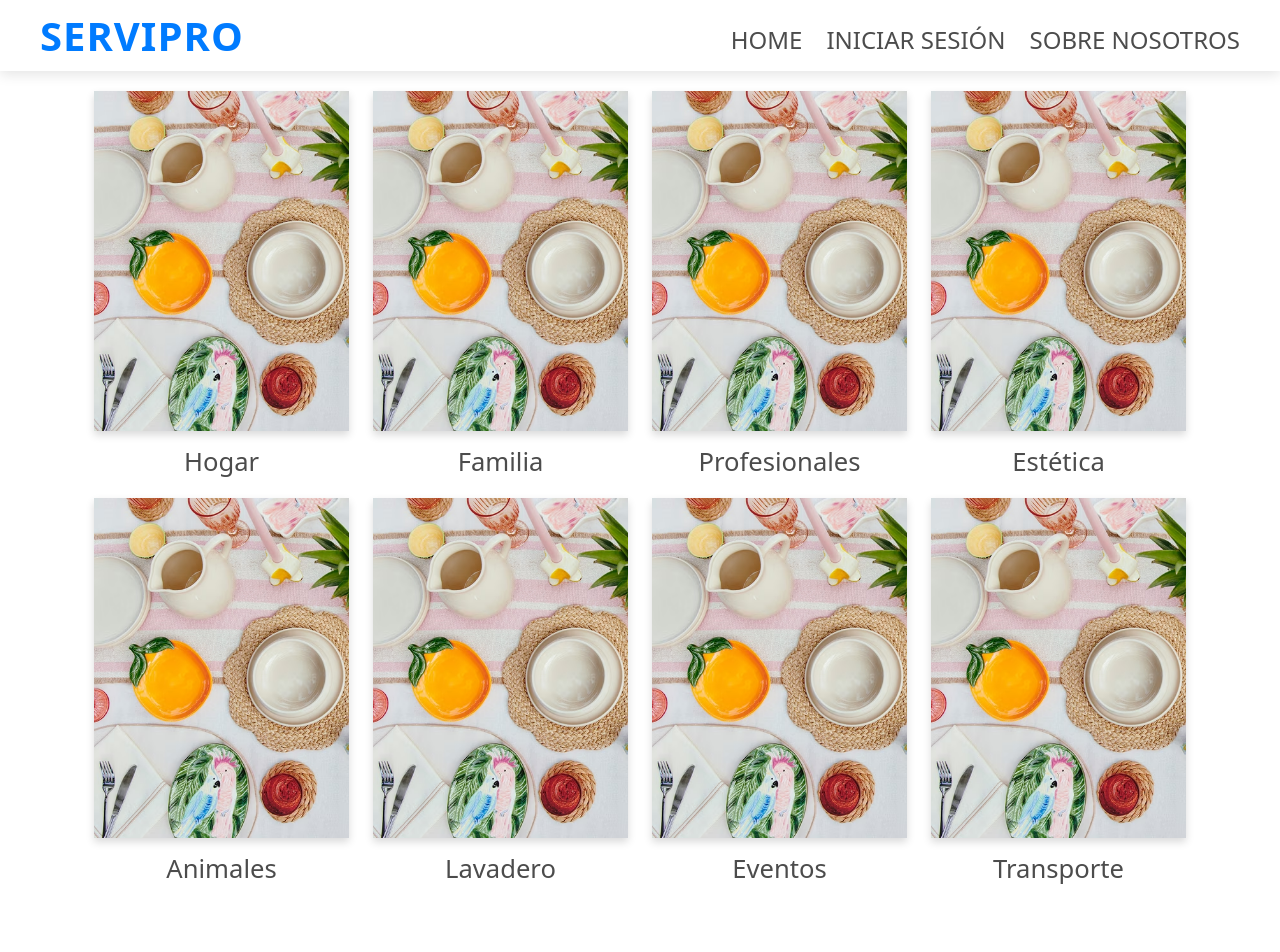
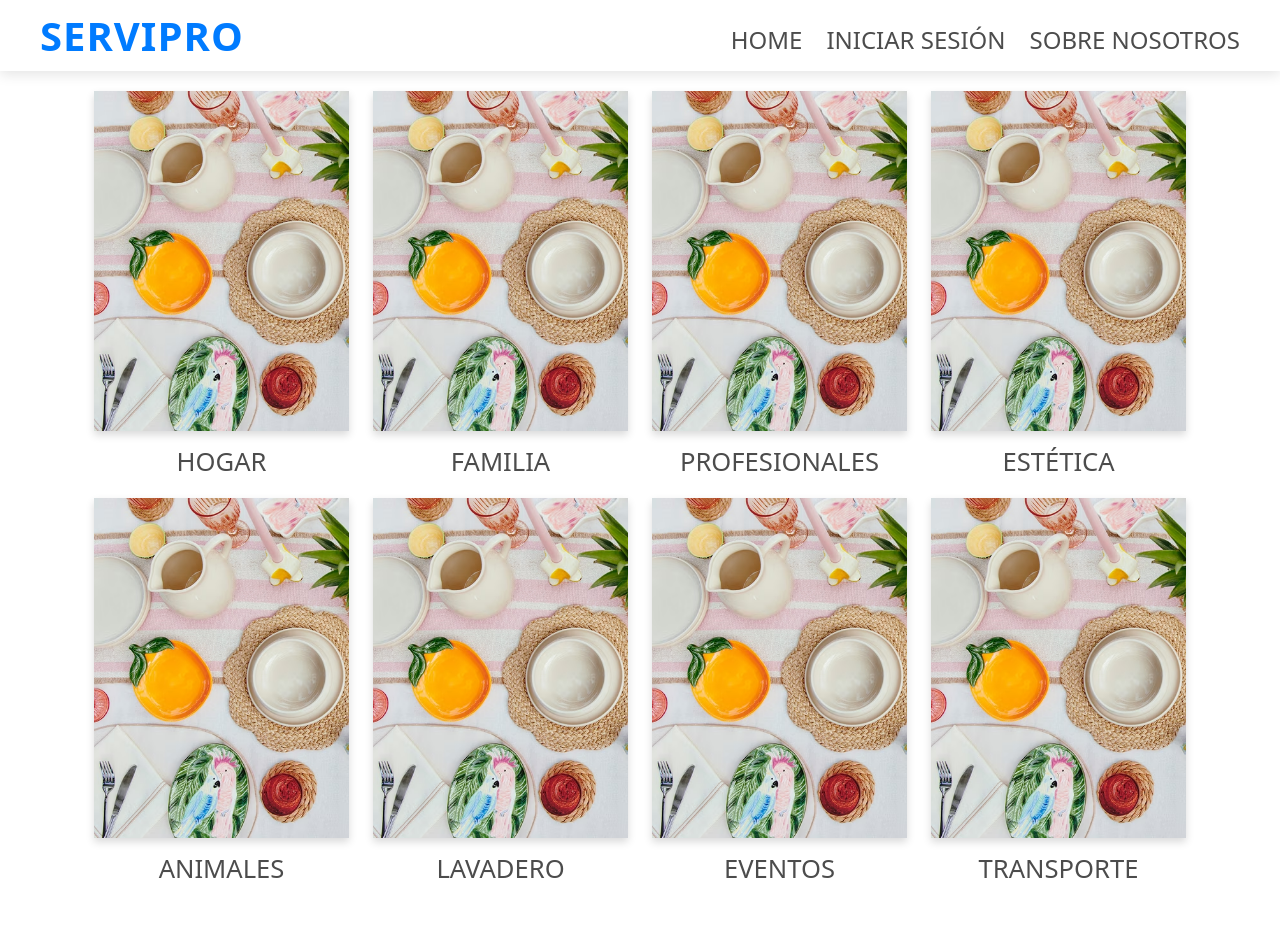
Before and after one commit to JoanSimonutti/App-Servicios-Frontend, a React (Vite) app: page / in a window 1280 px wide. Shown: the top 952 px of the page. Built offline with nearby package versions, Linux system fonts and the light colour scheme; no server answers.

Commit message:
Pruebas de Domingo

```diff
--- a/src/constants/categoryGroups.js
+++ b/src/constants/categoryGroups.js
@@ -26,7 +26,7 @@
 ///////////////////////////////////////////////////////////////////////////////////////
 
 export const CATEGORY_GROUPS = {
-    "Hogar": [
+    "HOGAR": [
         "Plomería",
         "Electricidad",
         "Herrería",
@@ -47,7 +47,7 @@ export const CATEGORY_GROUPS = {
         "Persianas y toldos"
     ],
 
-    "Familia": [
+    "FAMILIA": [
         "Enfermería",
         "Medicina a domicilio",
         "Niñeras",
@@ -66,7 +66,7 @@ export const CATEGORY_GROUPS = {
         "Asistencia escolar a domicilio"
     ],
 
-    "Profesionales": [
+    "PROFESIONALES": [
         "Abogados",
         "Contadores",
         "Traductores",
@@ -92,7 +92,7 @@ export const CATEGORY_GROUPS = {
         "Fotógrafos profesionales"
     ],
 
-    "Estética": [
+    "ESTÉTICA": [
         "Peluquería hombre, mujer y niños",
         "Barberías",
         "Cosmetología",
@@ -114,7 +114,7 @@ export const CATEGORY_GROUPS = {
         "Diseño de sonrisa estética"
     ],
 
-    "Animales": [
+    "ANIMALES": [
         "Paseadores de perros",
         "Peluquería canina / felina",
         "Adiestradores",
@@ -131,7 +131,7 @@ export const CATEGORY_GROUPS = {
         "Adiestramiento felino"
     ],
 
-    "Lavadero": [
+    "LAVADERO": [
         "Lavadero de ropa",
         "Lavadero de coches",
         "Tintorerías",
@@ -148,7 +148,7 @@ export const CATEGORY_GROUPS = {
         "Limpieza de tanques de agua"
     ],
 
-    "Eventos": [
+    "EVENTOS": [
         "Fotografía y video de eventos",
         "Música en vivo",
         "Animadores infantiles",
@@ -169,7 +169,7 @@ export const CATEGORY_GROUPS = {
         "Escenografía para eventos"
     ],
 
-    "Transporte": [
+    "TRANSPORTE": [
         "Fletes",
         "Mudanzas",
         "Moto mensajería",
```
